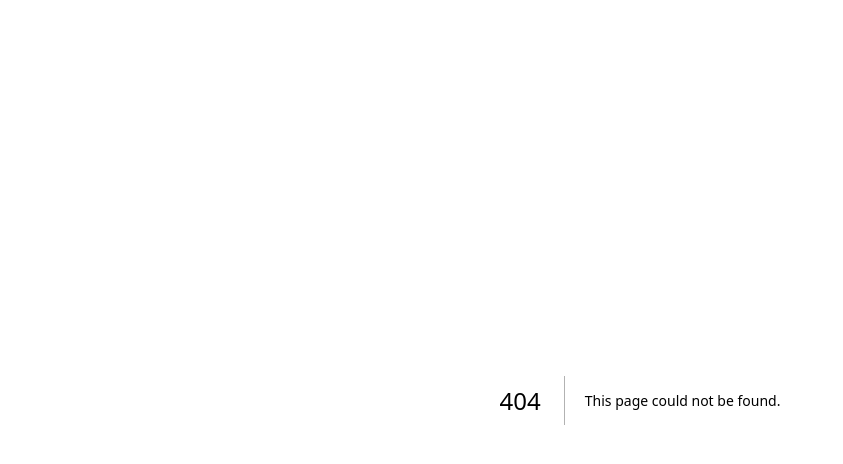
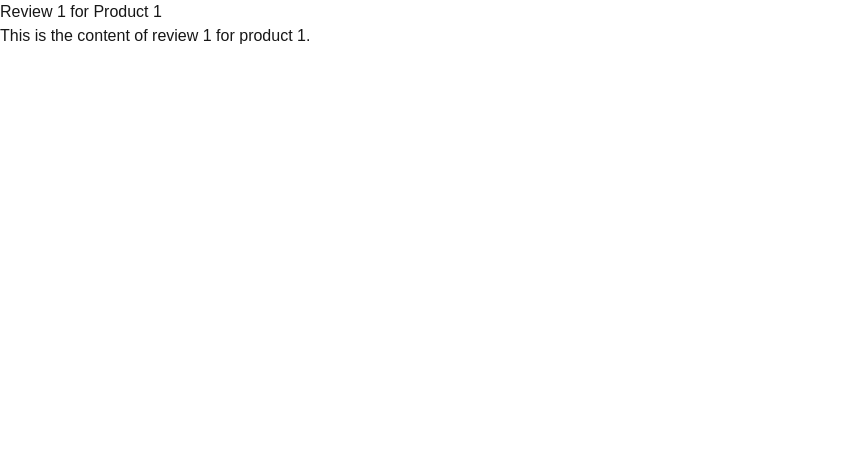
Before and after one commit to veenupunyani/learning-nextjs, a Next.js app in the folder learning/: page /products/1/reviews/1 in a window 1280 px wide. Before the commit this address had no page. Shown: the top 464 px of the page, without its empty margins (0-843 px from the left). Built offline with nearby package versions, Linux system fonts and the light colour scheme.

Commit message:
dynamic nested routes

```diff
--- a/learning/src/app/products/[productId]/page.tsx
+++ b/learning/src/app/products/[productId]/page.tsx
@@ -1,9 +1,9 @@
 export default async function ProductPage({
   params
 }: {
-  params: { productId: string }
+  params: Promise<{ productId: string }>
 }) {
-  const { productId } = params;
+  const { productId } = await params;
 
   // Example: You could fetch product data here
   // const product = await fetch(`https://api.example.com/products/${productId}`);
--- /dev/null
+++ b/learning/src/app/products/[productId]/reviews/[reviewId]/page.tsx
@@ -0,0 +1,17 @@
+export default async function ProductReviewPage({
+  params
+}: {
+  params: Promise<{ productId: string, reviewId: string }>
+}) {
+  const { productId, reviewId } = await params;
+
+  // Simulate fetching review data
+  await new Promise(resolve => setTimeout(resolve, 100));
+
+  return (
+    <div>
+      <h1>Review {reviewId} for Product {productId}</h1>
+      <p>This is the content of review {reviewId} for product {productId}.</p>
+    </div>
+  );
+}
```
